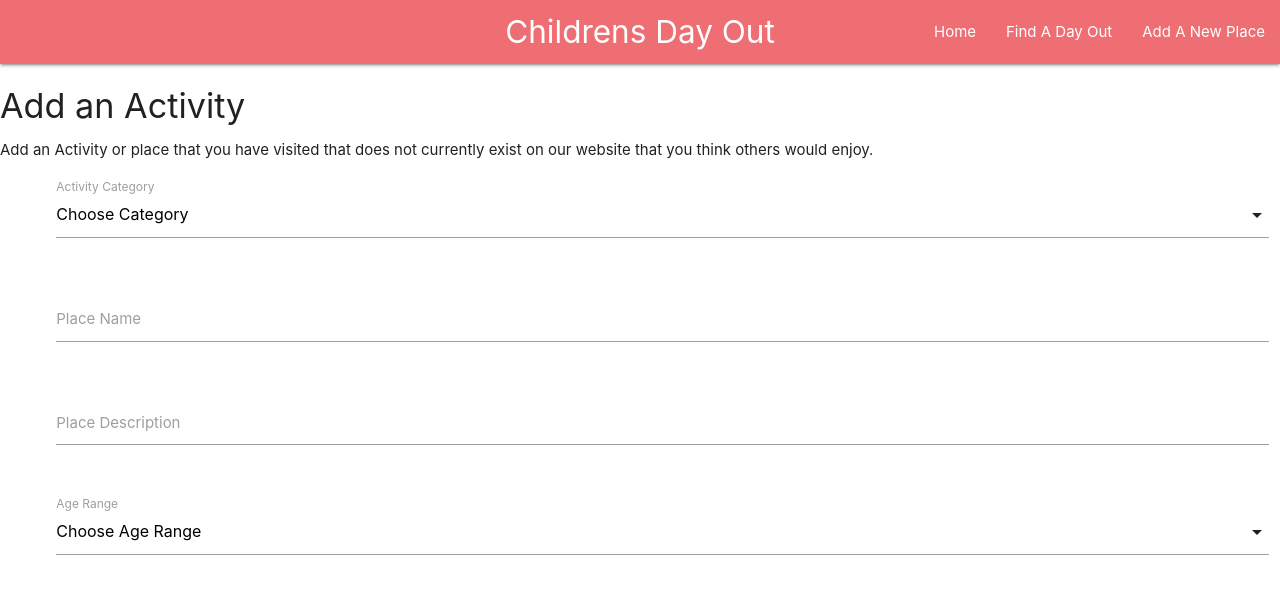
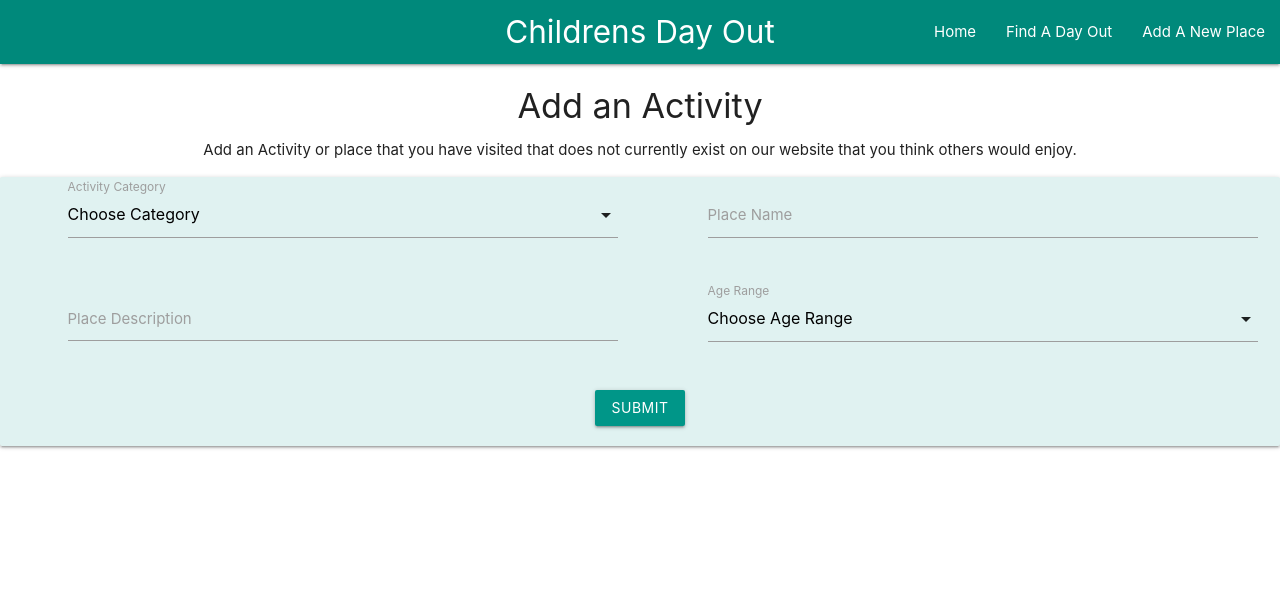
Before and after one commit to Code-Institute-Submissions/MarcJPH-Milestone-Project-3, a Flask app: page /form in a window 1280 px wide. Shown: the top 594 px of the page. Run offline with Flask 2, Linux system fonts and the light colour scheme; data that the repository does not hold is empty; some libraries are stand-ins or nearby versions.

Commit message:
Added form to add_activity.html

```diff
--- a/templates/add_activity.html
+++ b/templates/add_activity.html
@@ -1,14 +1,14 @@
 {% extends "base.html" %}
 {% block content %}
 
-<h4>Add an Activity</h4>
-<p>Add an Activity or place that you have visited that does not currently exist on our website that you think others
+<h4 class="center-align">Add an Activity</h4>
+<p class="center-align">Add an Activity or place that you have visited that does not currently exist on our website that you think others
     would enjoy.</p>
 
-<div>
+<div class="row card teal lighten-5">
     <form method="POST" action="{{ url_for('form') }}">
         <!--category section-->
-        <div class="row">
+        <div class="row col s12 m6">
             <div class="input-field col s12">
                 <i class="prefix light-blue-text text-darken-4"></i>
                 <select id="category_name" name="category_name" class="validate" required>
@@ -21,15 +21,14 @@
             </div>
         </div>
         <!--Place Name-->
-        <div class="row">
+        <div class="row col s12 m6">
             <div class="input-field col s12">
                 <i class="prefix light-blue-text text-darken-4"></i>
-                <input id="name" name="name" type="text" class="validate"
-                    required>
+                <input id="name" name="name" type="text" class="validate" required>
                 <label for="name">Place Name</label>
             </div>
         </div>
-        <div class="row">
+        <div class="row col s12 m6">
             <div class="input-field col s12">
                 <i class="prefix light-blue-text text-darken-4"></i>
                 <textarea id="description" name="description" minlength="15" maxlength="350"
@@ -37,7 +36,7 @@
                 <label for="description">Place Description</label>
             </div>
         </div>
-        <div class="row">
+        <div class="row col s12 m6">
             <div class="input-field col s12">
                 <i class="prefix light-blue-text text-darken-4"></i>
                 <select id="age" name="age" class="validate" required>
@@ -49,6 +48,13 @@
                 <label for="age">Age Range</label>
             </div>
         </div>
+        <!--submit button-->
+        <div class="row">
+            <div class="col s12 center-align">
+                <button type="submit" class="btn waves-effect waves-light teal">
+                    Submit</button>
+            </div>
+        </div>
     </form>
 </div>
 
--- a/templates/base.html
+++ b/templates/base.html
@@ -21,7 +21,7 @@
     <header>
         <!--top navbar-->
         <nav>
-            <div class="nav-wrapper">
+            <div class="nav-wrapper teal darken-1">
               <a href="{{ url_for('home') }}" class="brand-logo center">Childrens Day Out</a>
               <a href="#" data-target="mobile-demo" class="sidenav-trigger"><i class="fas fa-caret-square-down"></i></a>
               <ul class="right hide-on-med-and-down">
```
Also changed, not shown: templates/places_to_visit.html (+25 -2 lines).
